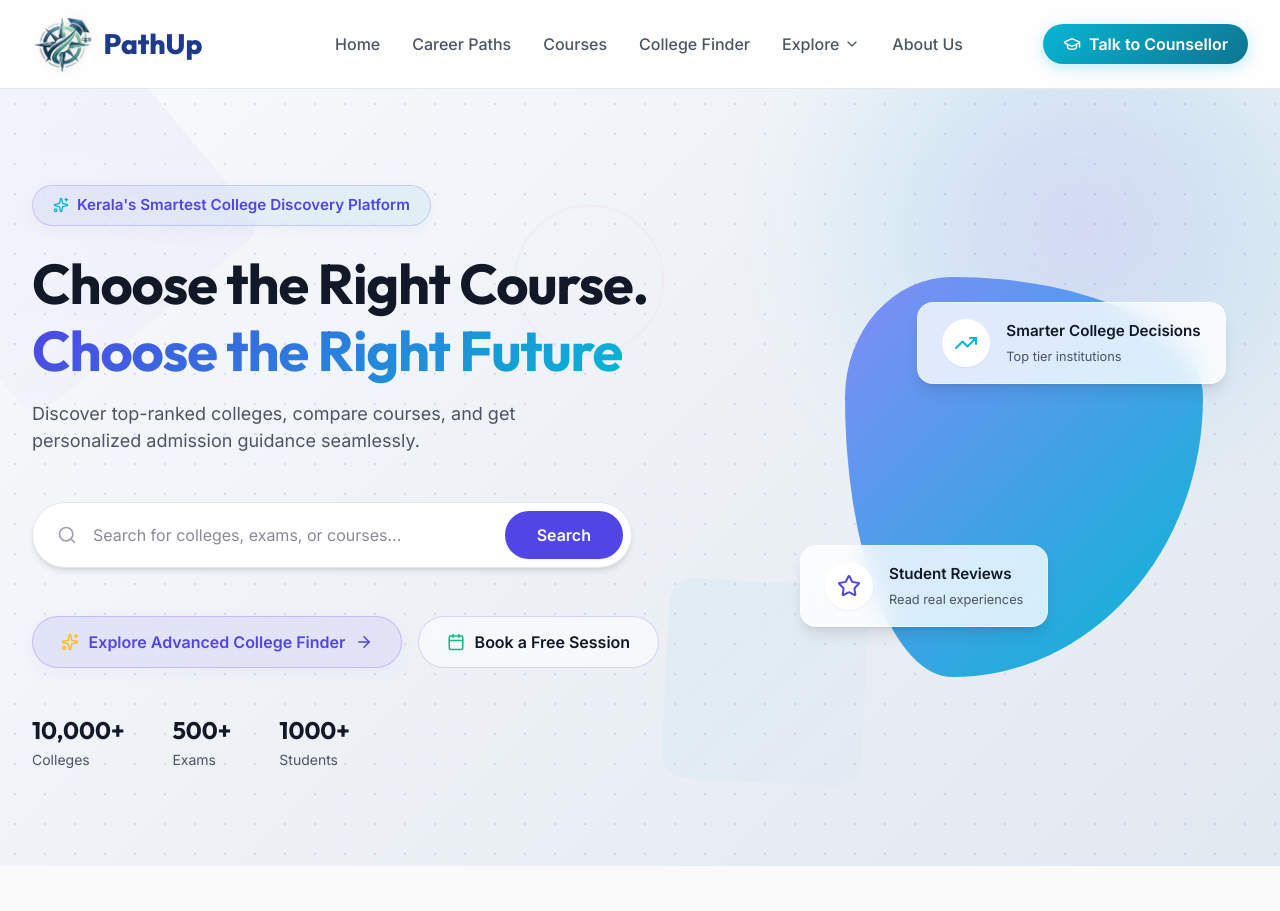
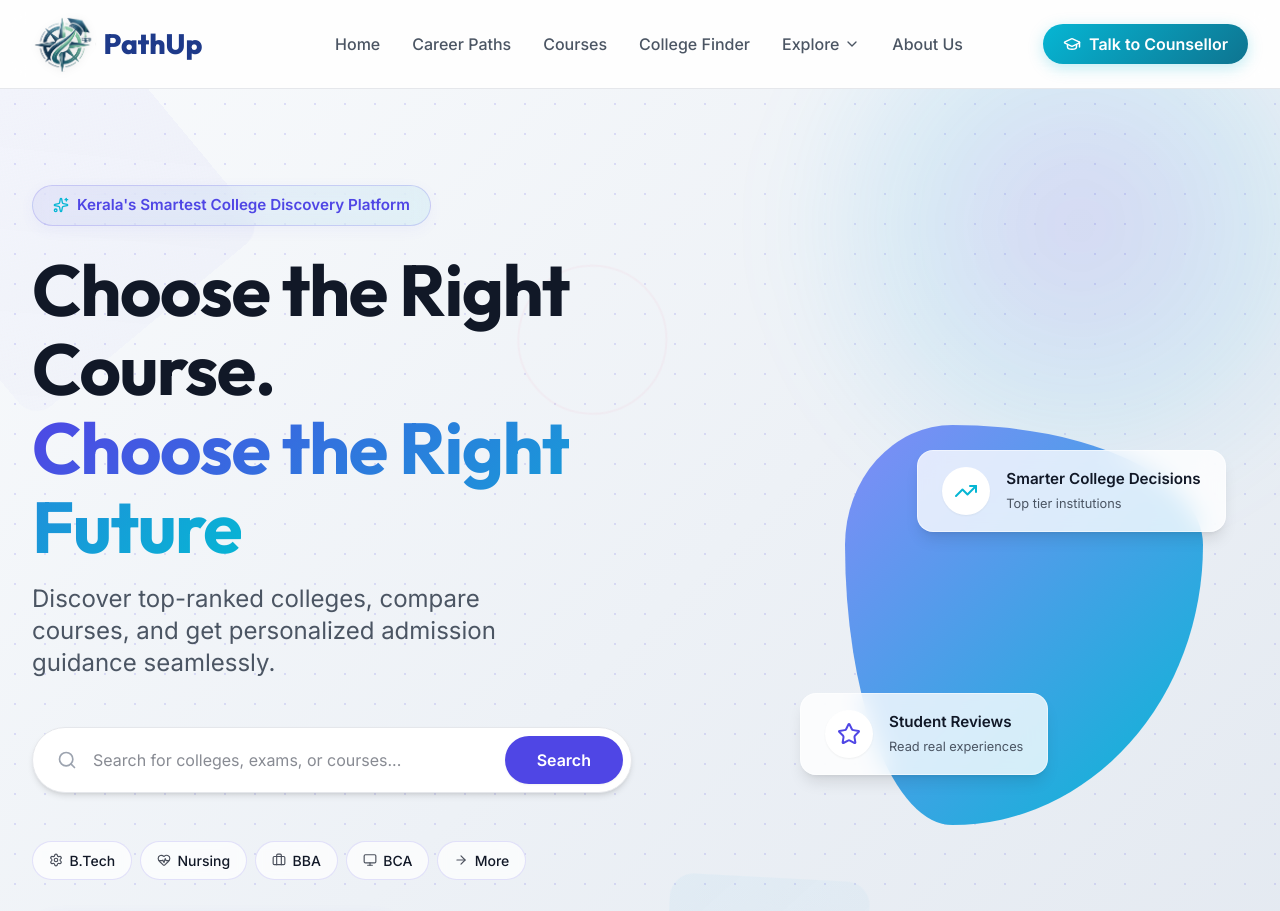
Before and after one commit to Carnivel/pathUP_grvity_V2, a Next.js app in the folder next_frontend/: page / in a window 1280 px wide. Shown: the top 911 px of the page. Built offline with nearby package versions, Linux system fonts and the light colour scheme; no server answers.

Commit message:
UI changes: Added icons in home page for easy filtering and Improved UX.

```diff
--- a/next_frontend/src/app/Home.css
+++ b/next_frontend/src/app/Home.css
@@ -5,9 +5,15 @@
 /* Hero Section Background Patterns */
 .hero {
     position: relative;
-    padding: var(--spacing-4xl) 0;
+    padding: var(--spacing-2xl) 0;
     overflow: hidden;
     background: linear-gradient(135deg, #f8fafc 0%, #e2e8f0 100%);
+}
+
+@media (min-width: 768px) {
+    .hero {
+        padding: var(--spacing-4xl) 0;
+    }
 }
 
 /* Elegant Grid Pattern Overlay */
@@ -133,10 +139,16 @@
 .hero-container {
     display: grid;
     grid-template-columns: 1fr;
-    gap: var(--spacing-4xl);
+    gap: var(--spacing-xl);
     align-items: center;
     position: relative;
     z-index: 1;
+}
+
+@media (min-width: 768px) {
+    .hero-container {
+        gap: var(--spacing-4xl);
+    }
 }
 
 @media (min-width: 1024px) {
@@ -177,16 +189,21 @@
 }
 
 .hero-title {
-    font-size: 3.5rem;
     margin-bottom: var(--spacing-md);
     letter-spacing: -0.02em;
+    line-height: 1.1;
 }
 
 .hero-description {
-    font-size: 1.125rem;
     color: var(--color-text-secondary);
-    margin-bottom: var(--spacing-2xl);
+    margin-bottom: var(--spacing-xl);
     max-width: 500px;
+}
+
+@media (min-width: 768px) {
+    .hero-description {
+        margin-bottom: var(--spacing-2xl);
+    }
 }
 
 .search-bar {
@@ -224,6 +241,56 @@
 
 .search-btn {
     padding: 0.75rem 2rem;
+}
+
+/* Quick Link Chips */
+.quick-links-container {
+    margin-top: var(--spacing-md);
+    margin-bottom: var(--spacing-xl);
+}
+
+.scrollbar-hide::-webkit-scrollbar {
+    display: none;
+}
+
+.scrollbar-hide {
+    -ms-overflow-style: none; /* IE and Edge */
+    scrollbar-width: none; /* Firefox */
+}
+
+.quick-link-chip {
+    display: inline-flex;
+    align-items: center;
+    gap: 0.4rem;
+    padding: 0.5rem 1rem;
+    background-color: rgba(255, 255, 255, 0.7);
+    border: 1px solid rgba(79, 70, 229, 0.15);
+    border-radius: var(--radius-full, 9999px);
+    font-size: 0.875rem;
+    font-weight: 500;
+    color: var(--color-text-primary, #333);
+    cursor: pointer;
+    transition: all 0.3s ease;
+    backdrop-filter: blur(4px);
+    white-space: nowrap;
+}
+
+.quick-link-chip .chip-icon {
+    opacity: 0.75;
+    transition: transform 0.2s ease, opacity 0.2s ease;
+}
+
+.quick-link-chip:hover, .quick-link-chip:active {
+    background-color: var(--color-primary, #4f46e5);
+    color: white;
+    border-color: var(--color-primary, #4f46e5);
+    transform: translateY(-2px);
+    box-shadow: 0 4px 10px rgba(79, 70, 229, 0.2);
+}
+
+.quick-link-chip:hover .chip-icon {
+    transform: scale(1.1);
+    opacity: 1;
 }
 
 /* Elegant Quick Action Buttons */
--- a/next_frontend/src/app/page.jsx
+++ b/next_frontend/src/app/page.jsx
@@ -66,11 +66,11 @@ const Home = () => {
                                 <Sparkles size={16} className="tagline-icon" />
                                 <span>Kerala's Smartest College Discovery Platform</span>
                             </div>
-                            <h1 className="hero-title">
+                            <h1 className="hero-title text-4xl md:text-6xl lg:text-7xl font-bold">
                                 Choose the Right Course. <br />
                                 <span className="text-gradient">Choose the Right Future</span>
                             </h1>
-                            <p className="hero-description">
+                            <p className="hero-description text-base md:text-xl lg:text-2xl mt-4">
                                 Discover top-ranked colleges, compare courses, and get personalized admission guidance seamlessly.
                             </p>
 
@@ -83,6 +83,31 @@ const Home = () => {
                                 />
                                 <button type="submit" className="btn-primary search-btn">Search</button>
                             </form>
+
+                            {/* Quick Links Chips */}
+                            <div className="quick-links-container overflow-x-auto scrollbar-hide w-full max-w-[600px]">
+                                <div className="flex gap-2 whitespace-nowrap pb-2">
+                                    {[
+                                        { label: 'B.Tech', icon: Settings, courseId: 'B.Tech' },
+                                        { label: 'Nursing', icon: HeartPulse, courseId: 'B.Sc Nursing' },
+                                        { label: 'BBA', icon: Briefcase, courseId: 'BBA' },
+                                        { label: 'BCA', icon: Monitor, courseId: 'BCA' },
+                                        { label: 'More', icon: ArrowRight, route: '/colleges' }
+                                    ].map(chip => {
+                                        const IconComponent = chip.icon;
+                                        return (
+                                            <button
+                                                key={chip.label}
+                                                className="quick-link-chip"
+                                                onClick={() => router.push(chip.route || `/colleges?course=${chip.courseId}`)}
+                                            >
+                                                <IconComponent size={14} className="chip-icon" />
+                                                <span>{chip.label}</span>
+                                            </button>
+                                        );
+                                    })}
+                                </div>
+                            </div>
 
                             <div className="hero-quick-actions">
                                 <Link href="/colleges" className="btn-elegant-link">
```
